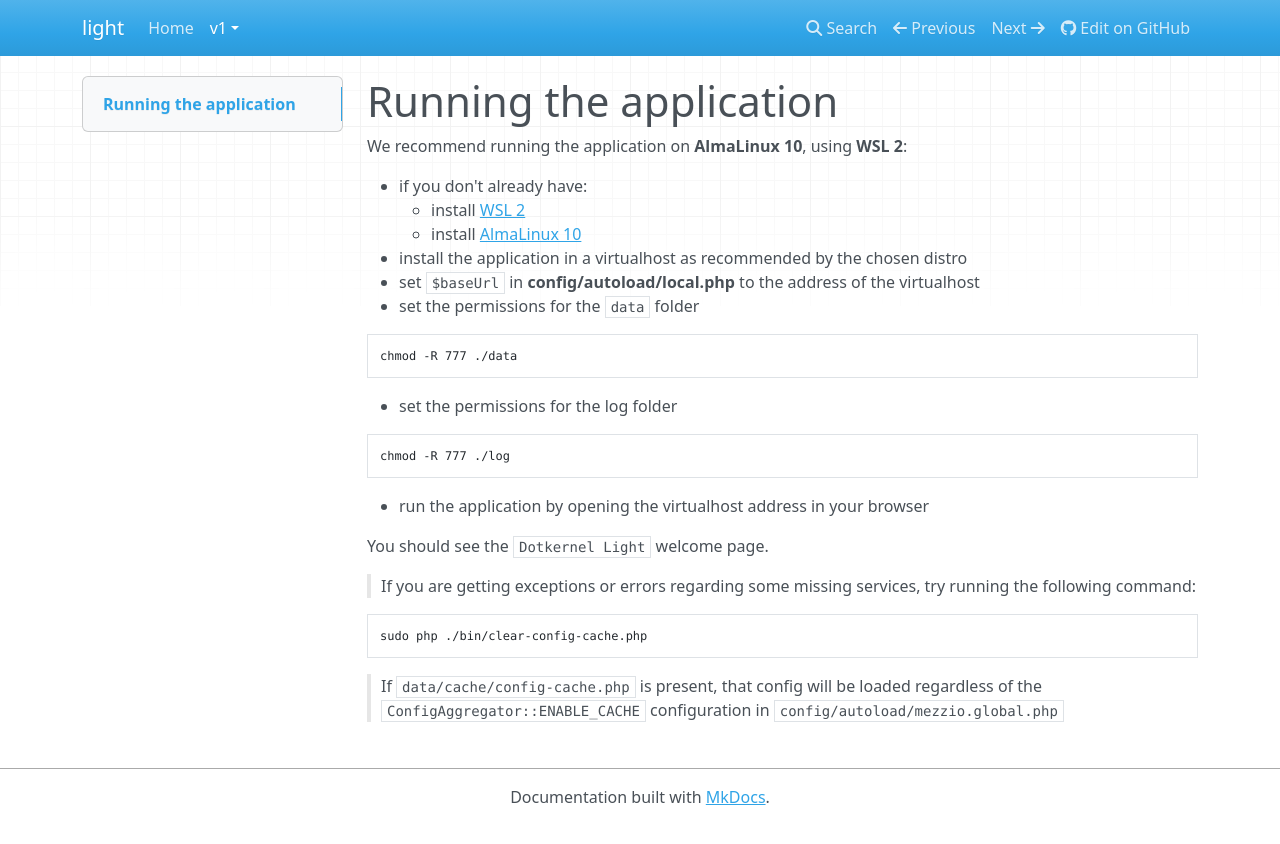
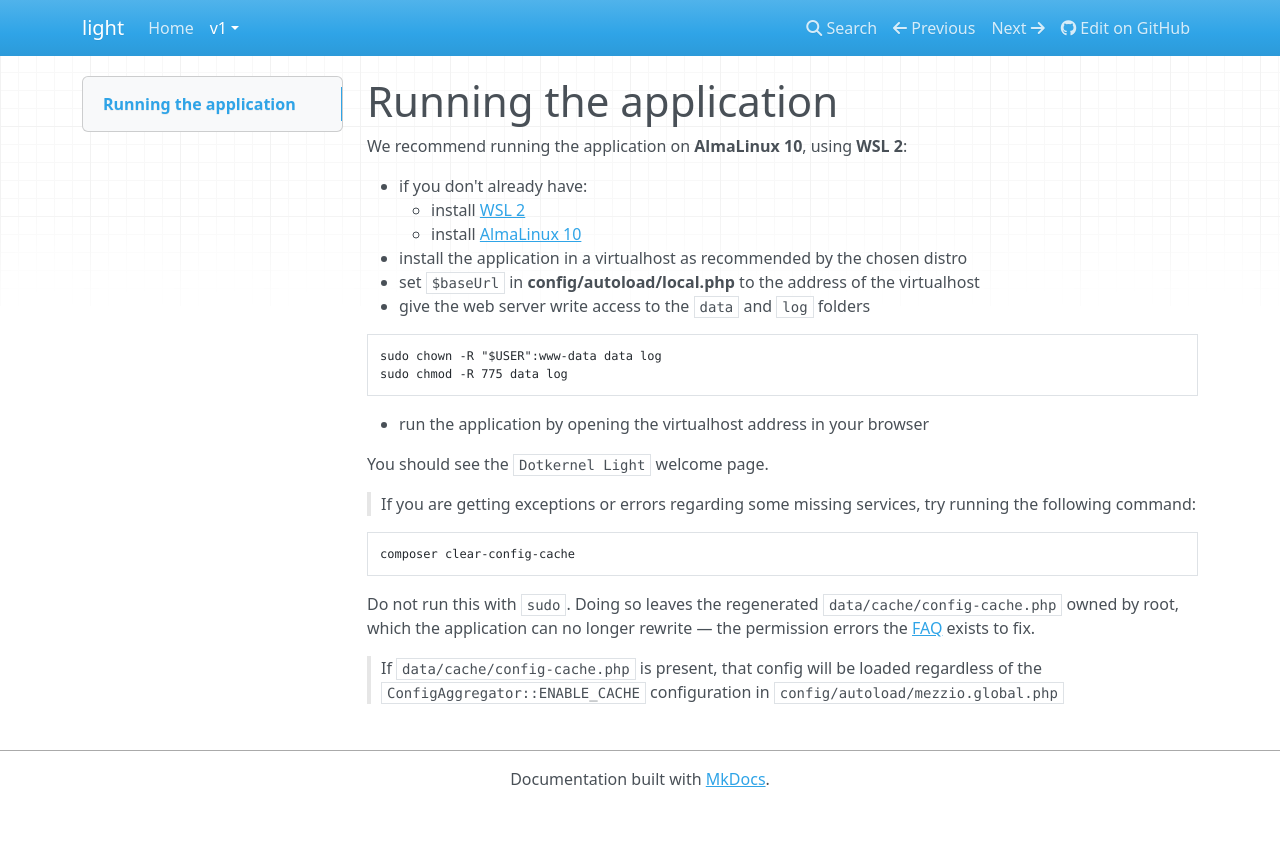
Before and after one commit to dotkernel/light-documentation, an MkDocs documentation site: the page built from docs/book/v1/installation/running-the-application.md, in a window 1280 px wide. Shown: the top 844 px of the page. Built offline with MkDocs 1.6.1, drawn with Linux system fonts in a browser that asks for light colours; nearby versions of some CDN libraries.

Commit message:
Scope filesystem permissions and drop sudo from the cache clear
Signed-off-by: arhimede <julian@dotkernel.com>

````diff
--- a/docs/book/v1/installation/running-the-application.md
+++ b/docs/book/v1/installation/running-the-application.md
@@ -7,16 +7,11 @@ We recommend running the application on **AlmaLinux 10**, using **WSL 2**:
     - install [AlmaLinux 10](https://docs.dotkernel.org/development/v2/setup/installation/)
 - install the application in a virtualhost as recommended by the chosen distro
 - set `$baseUrl` in **config/autoload/local.php** to the address of the virtualhost
-- set the permissions for the `data` folder
+- give the web server write access to the `data` and `log` folders
 
 ```shell
-chmod -R 777 ./data
-```
-
-- set the permissions for the log folder
-
-```shell
-chmod -R 777 ./log
+sudo chown -R "$USER":www-data data log
+sudo chmod -R 775 data log
 ```
 
 - run the application by opening the virtualhost address in your browser
@@ -26,7 +21,10 @@ You should see the `Dotkernel Light` welcome page.
 > If you are getting exceptions or errors regarding some missing services, try running the following command:
 
 ```shell
-sudo php ./bin/clear-config-cache.php
+composer clear-config-cache
 ```
 
+Do not run this with `sudo`.
+Doing so leaves the regenerated `data/cache/config-cache.php` owned by root, which the application can no longer rewrite — the permission errors the [FAQ](faq.md) exists to fix.
+
 > If `data/cache/config-cache.php` is present, that config will be loaded regardless of the `ConfigAggregator::ENABLE_CACHE` configuration in `config/autoload/mezzio.global.php`
````
Also changed, not shown: docs/book/v1/installation/faq.md (+10 -3 lines).
